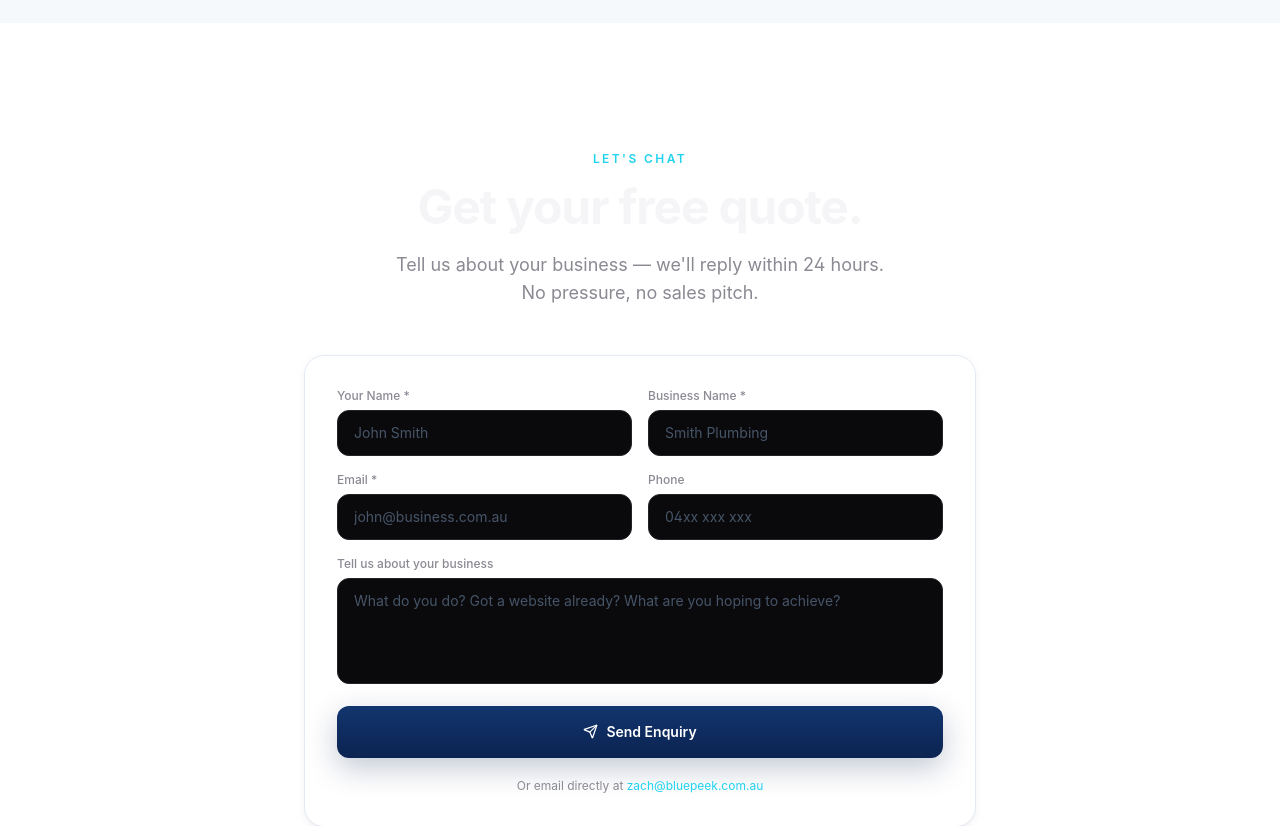
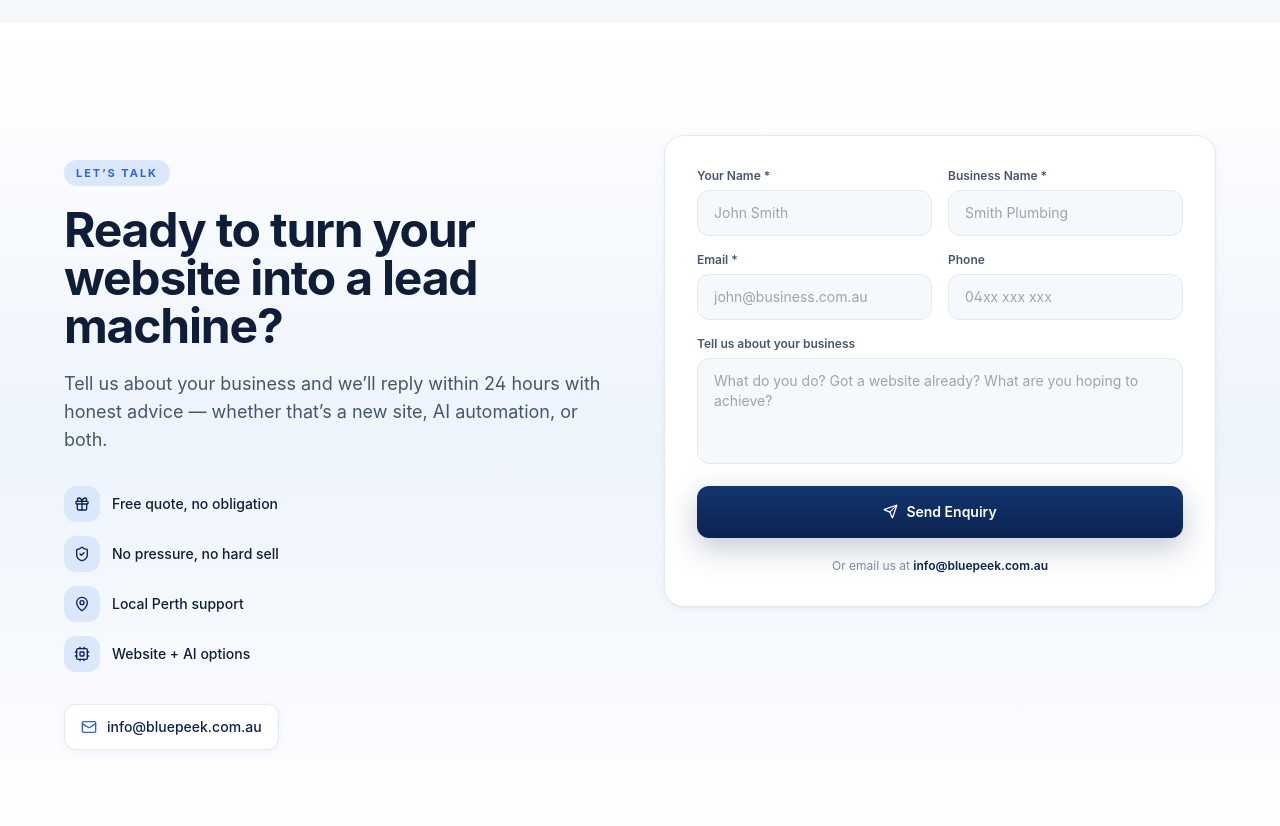
Before and after one commit to zachcolvillez-stack/bluepeek-website, a Next.js app: page / in a window 1280 px wide. Shown: the part 6900-7726 px from the top of the page. Built offline with nearby package versions, Linux system fonts and the light colour scheme.

Commit message:
auto-save: Contact.jsx

```diff
--- a/components/Contact.jsx
+++ b/components/Contact.jsx
@@ -1,8 +1,17 @@
 'use client'
 import { useState } from 'react'
-import { Send, CheckCircle, AlertCircle } from 'lucide-react'
+import { motion } from 'framer-motion'
+import { Send, CheckCircle, AlertCircle, Mail, Gift, ShieldCheck, MapPin, Cpu } from 'lucide-react'
 
 const FORMSPREE_ENDPOINT = 'https://formspree.io/f/mgoqeber'
+const CONTACT_EMAIL = 'info@bluepeek.com.au'
+
+const TRUST = [
+  { icon: Gift,        label: 'Free quote, no obligation' },
+  { icon: ShieldCheck, label: 'No pressure, no hard sell' },
+  { icon: MapPin,      label: 'Local Perth support' },
+  { icon: Cpu,         label: 'Website + AI options' },
+]
 
 export default function Contact() {
   const [form, setForm]     = useState({ name: '', business: '', email: '', phone: '', message: '' })
@@ -20,7 +29,8 @@ export default function Contact() {
         body: JSON.stringify({
           name: form.name, business: form.business, email: form.email,
           phone: form.phone, message: form.message,
-          _subject: `New Bluepeek Enquiry — ${form.business}`,
+          _replyto: form.email,
+          _subject: `New Bluepeek Enquiry — ${form.business || form.name}`,
         }),
       })
       if (res.ok) { setStatus('sent'); setForm({ name: '', business: '', email: '', phone: '', message: '' }) }
@@ -28,35 +38,54 @@ export default function Contact() {
     } catch { setStatus('error') }
   }
 
-  const inp = "w-full rounded-xl px-4 py-3 text-sm placeholder-slate-600 transition-all"
-  const inpStyle = {
-    background: '#0a0a0c',
-    border: '1px solid #232328',
-    color: '#f5f5f7',
-  }
+  const inp = "w-full rounded-xl px-4 py-3 text-sm transition-all focus:outline-none"
+  const inpStyle = { background: '#f6f9fc', border: '1px solid #e4eaf3', color: '#0f1e38' }
 
   return (
-    <section id="contact" className="relative py-32 px-6">
-      <div className="max-w-2xl mx-auto">
-        <div className="text-center mb-12">
-          <p className="text-xs font-semibold uppercase tracking-[0.2em] mb-4" style={{ color: '#22d3ee' }}>Let's Chat</p>
-          <h2 className="text-4xl md:text-5xl font-bold tracking-tight mb-5" style={{ color: '#f5f5f7' }}>
-            Get your free quote.
+    <section id="contact" className="section-tint relative py-28 px-6">
+      <div className="max-w-6xl mx-auto grid lg:grid-cols-2 gap-12 items-start">
+        {/* ── Left: pitch + trust ── */}
+        <motion.div initial={{ opacity: 0, y: 20 }} whileInView={{ opacity: 1, y: 0 }}
+          viewport={{ once: true }} transition={{ duration: 0.6 }} className="lg:pt-6">
+          <span className="eyebrow">Let’s Talk</span>
+          <h2 className="text-3xl md:text-5xl font-bold tracking-tight mt-5 mb-5" style={{ color: '#0f1e38' }}>
+            Ready to turn your website into a lead machine?
           </h2>
-          <p className="text-base md:text-lg" style={{ color: '#8a8a93' }}>
-            Tell us about your business — we'll reply within 24 hours.<br />No pressure, no sales pitch.
+          <p className="text-base md:text-lg leading-relaxed mb-8" style={{ color: '#46566f' }}>
+            Tell us about your business and we’ll reply within 24 hours with honest advice — whether that’s a new site, AI automation, or both.
           </p>
-        </div>
 
-        <div className="card p-8">
+          <div className="space-y-3.5 mb-8">
+            {TRUST.map(t => (
+              <div key={t.label} className="flex items-center gap-3">
+                <span className="w-9 h-9 rounded-xl flex items-center justify-center flex-shrink-0" style={{ background: '#dbe8fc' }}>
+                  <t.icon size={16} style={{ color: '#0b2350' }} />
+                </span>
+                <span className="text-sm font-medium" style={{ color: '#0f1e38' }}>{t.label}</span>
+              </div>
+            ))}
+          </div>
 
+          <a href={`mailto:${CONTACT_EMAIL}`}
+            className="inline-flex items-center gap-2.5 px-4 py-3 rounded-xl font-medium text-sm"
+            style={{ background: '#ffffff', border: '1px solid #e4eaf3', color: '#0b2350', boxShadow: '0 2px 8px rgba(11,35,80,0.05)' }}>
+            <Mail size={16} style={{ color: '#2f63d9' }} />
+            {CONTACT_EMAIL}
+          </a>
+        </motion.div>
+
+        {/* ── Right: form card ── */}
+        <motion.div initial={{ opacity: 0, y: 24 }} whileInView={{ opacity: 1, y: 0 }}
+          viewport={{ once: true }} transition={{ duration: 0.6, delay: 0.1 }}
+          className="card p-8">
           {status === 'sent' ? (
             <div className="text-center py-12">
-              <CheckCircle size={44} style={{ color: '#22d3ee' }} className="mx-auto mb-4" />
-              <h3 className="text-xl font-semibold mb-2" style={{ color: '#f5f5f7' }}>Thanks — we got it!</h3>
-              <p className="mb-6" style={{ color: '#8a8a93' }}>We'll be in touch within 24 hours.</p>
-              <button onClick={() => setStatus('idle')}
-                className="text-sm transition-colors" style={{ color: '#22d3ee' }}>
+              <div className="w-14 h-14 rounded-2xl mx-auto mb-4 flex items-center justify-center" style={{ background: '#dbe8fc' }}>
+                <CheckCircle size={28} style={{ color: '#0b2350' }} />
+              </div>
+              <h3 className="text-xl font-bold mb-2" style={{ color: '#0f1e38' }}>Thanks — we got it!</h3>
+              <p className="mb-6" style={{ color: '#46566f' }}>We’ll be in touch within 24 hours.</p>
+              <button onClick={() => setStatus('idle')} className="text-sm font-semibold" style={{ color: '#0b2350' }}>
                 Send another enquiry
               </button>
             </div>
@@ -64,30 +93,30 @@ export default function Contact() {
             <form onSubmit={handleSubmit} className="space-y-4">
               <div className="grid grid-cols-2 gap-4">
                 <div>
-                  <label className="block text-xs mb-1.5 font-medium" style={{ color: '#8a8a93' }}>Your Name *</label>
+                  <label className="block text-xs mb-1.5 font-semibold" style={{ color: '#46566f' }}>Your Name *</label>
                   <input required className={inp} style={inpStyle} placeholder="John Smith"
                     value={form.name} onChange={e => set('name', e.target.value)} />
                 </div>
                 <div>
-                  <label className="block text-xs mb-1.5 font-medium" style={{ color: '#8a8a93' }}>Business Name *</label>
+                  <label className="block text-xs mb-1.5 font-semibold" style={{ color: '#46566f' }}>Business Name *</label>
                   <input required className={inp} style={inpStyle} placeholder="Smith Plumbing"
                     value={form.business} onChange={e => set('business', e.target.value)} />
                 </div>
               </div>
               <div className="grid grid-cols-2 gap-4">
                 <div>
-                  <label className="block text-xs mb-1.5 font-medium" style={{ color: '#8a8a93' }}>Email *</label>
+                  <label className="block text-xs mb-1.5 font-semibold" style={{ color: '#46566f' }}>Email *</label>
                   <input required type="email" className={inp} style={inpStyle} placeholder="john@business.com.au"
                     value={form.email} onChange={e => set('email', e.target.value)} />
                 </div>
                 <div>
-                  <label className="block text-xs mb-1.5 font-medium" style={{ color: '#8a8a93' }}>Phone</label>
+                  <label className="block text-xs mb-1.5 font-semibold" style={{ color: '#46566f' }}>Phone</label>
                   <input type="tel" className={inp} style={inpStyle} placeholder="04xx xxx xxx"
                     value={form.phone} onChange={e => set('phone', e.target.value)} />
                 </div>
               </div>
               <div>
-                <label className="block text-xs mb-1.5 font-medium" style={{ color: '#8a8a93' }}>Tell us about your business</label>
+                <label className="block text-xs mb-1.5 font-semibold" style={{ color: '#46566f' }}>Tell us about your business</label>
                 <textarea rows={4} className={inp + ' resize-none'} style={inpStyle}
                   placeholder="What do you do? Got a website already? What are you hoping to achieve?"
                   value={form.message} onChange={e => set('message', e.target.value)} />
@@ -95,7 +124,7 @@ export default function Contact() {
 
               {status === 'error' && (
                 <div className="flex items-center gap-2 px-4 py-3 rounded-lg text-sm"
-                  style={{ background: 'rgba(239,68,68,0.1)', border: '1px solid rgba(239,68,68,0.3)', color: '#fca5a5' }}>
+                  style={{ background: '#fef2f2', border: '1px solid #fecaca', color: '#dc2626' }}>
                   <AlertCircle size={16} />
                   Something went wrong. Please try again or email us directly.
                 </div>
@@ -103,18 +132,18 @@ export default function Contact() {
 
               <button type="submit" disabled={status === 'sending'}
                 className="btn-primary w-full flex items-center justify-center gap-2 py-4 rounded-xl text-sm disabled:opacity-50 disabled:cursor-not-allowed mt-2">
-                {status === 'sending' ? 'Sending...' : <><Send size={15} /> Send Enquiry</>}
+                {status === 'sending' ? 'Sending…' : <><Send size={15} /> Send Enquiry</>}
               </button>
 
-              <p className="text-xs text-center pt-1" style={{ color: '#8a8a93' }}>
-                Or email directly at{' '}
-                <a href="mailto:zach@bluepeek.com.au" style={{ color: '#22d3ee' }}>
-                  zach@bluepeek.com.au
+              <p className="text-xs text-center pt-1" style={{ color: '#7a8aa3' }}>
+                Or email us at{' '}
+                <a href={`mailto:${CONTACT_EMAIL}`} className="font-semibold" style={{ color: '#0b2350' }}>
+                  {CONTACT_EMAIL}
                 </a>
               </p>
             </form>
           )}
-        </div>
+        </motion.div>
       </div>
     </section>
   )
```
